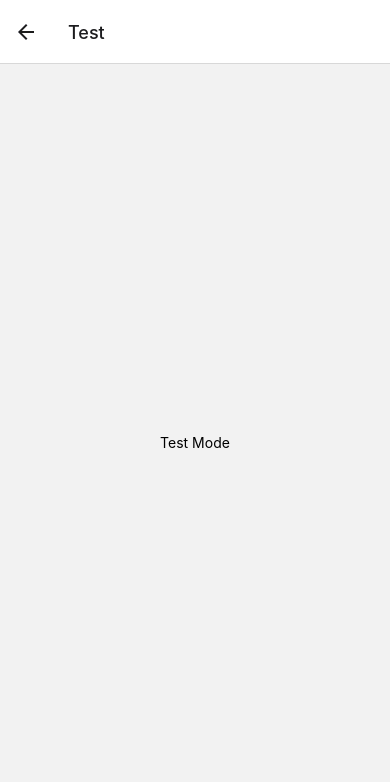
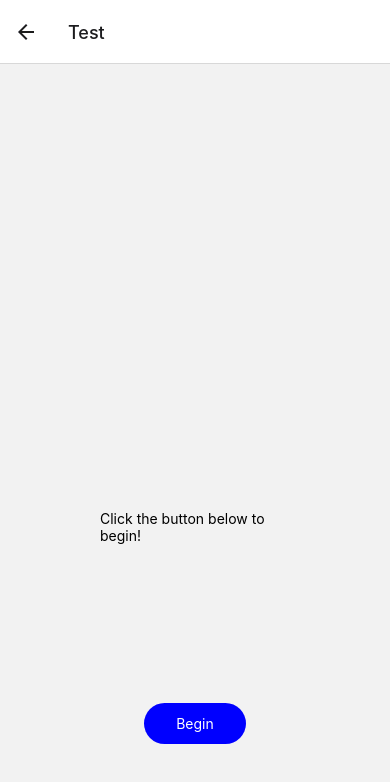
Before and after one commit to reyantshariff/Sight-Singing-App, a React Native app in the folder interval-training/: screen /Test in a window 390 px wide. Shown: the top 782 px of the page. Built offline with nearby package versions, Linux system fonts and the light colour scheme.

Commit message:
created screen for TestMode

```diff
--- a/interval-training/Components/trainerButton.jsx
+++ b/interval-training/Components/trainerButton.jsx
@@ -10,19 +10,22 @@ const TrainerButton = ({onPress, title}) =>
             </TouchableOpacity>
         )
     }
+
 const styles = StyleSheet.create({
     button:
     {
       paddingVertical: 12,
       paddingHorizontal: 32,
-      justifyContent: 'centeri',
-      borderRadius: 30,
+      justifyContent: 'space-around',
+      borderRadius: 100,
       alignItems: 'center',
+      backgroundColor: 'blue',
+      position: 'fixed',
     },
     Text:
     {
-        color: 'blue',
+        color: 'white',
         fontsize: 16,
-    }
+    },
   });
 export default TrainerButton;
--- a/interval-training/screens/TestMode.jsx
+++ b/interval-training/screens/TestMode.jsx
@@ -1,13 +1,24 @@
 import * as React from 'react';
 import { Button, View, Text } from 'react-native';
 import TrainerButton from '../Components/trainerButton';
-export default function TestMode({ navigation }) {
+
+const TestMode = ({ navigation }) => {
+  const onPress = () => {
+    // Define the action when the button is pressed
+    console.log('Begin button pressed');
+    // Add navigation actions here if needed
+  };
+
   return (
-    <View style={{ flex: 1, alignItems: 'center', justifyContent: 'center' }}>
-      <Text>Test Mode</Text>
-      <TrainerButton/>
+    <View style={{ flex: 1, alignItems: 'center', justifyContent: 'flex-end', padding: 100}}>
+      <Text style = {{marginBottom: 200}}>Click the button below to begin!</Text>
+      <TrainerButton onPress={onPress} title="Begin" />
     </View>
   );
 }
 
+
+
+export default TestMode
+
 // ... other code from the previous section
```
